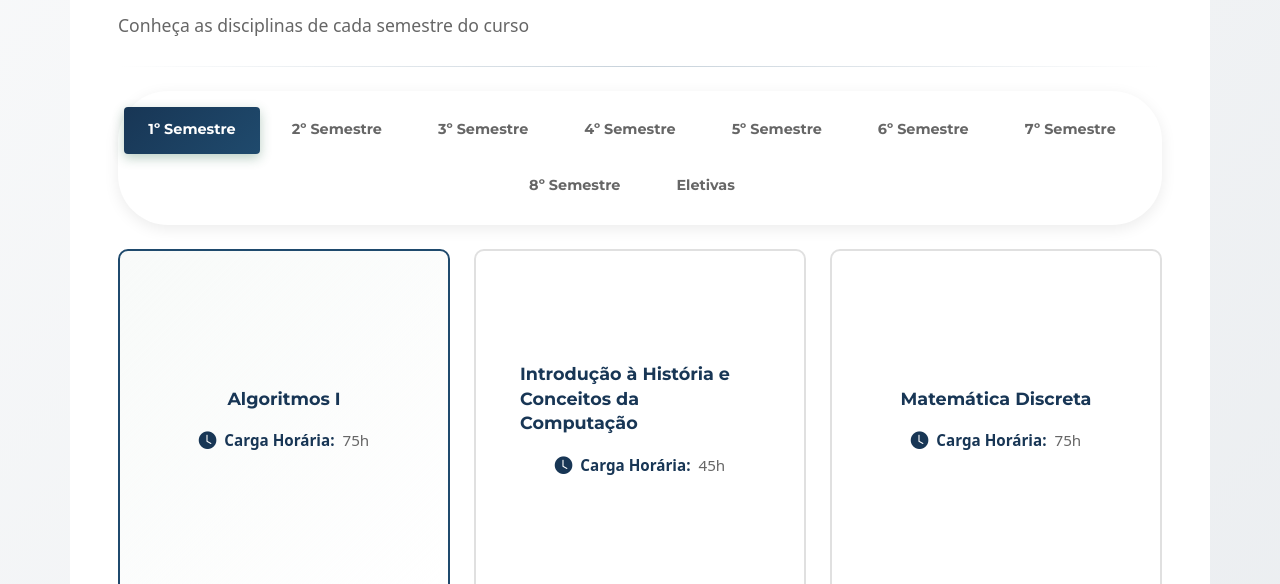
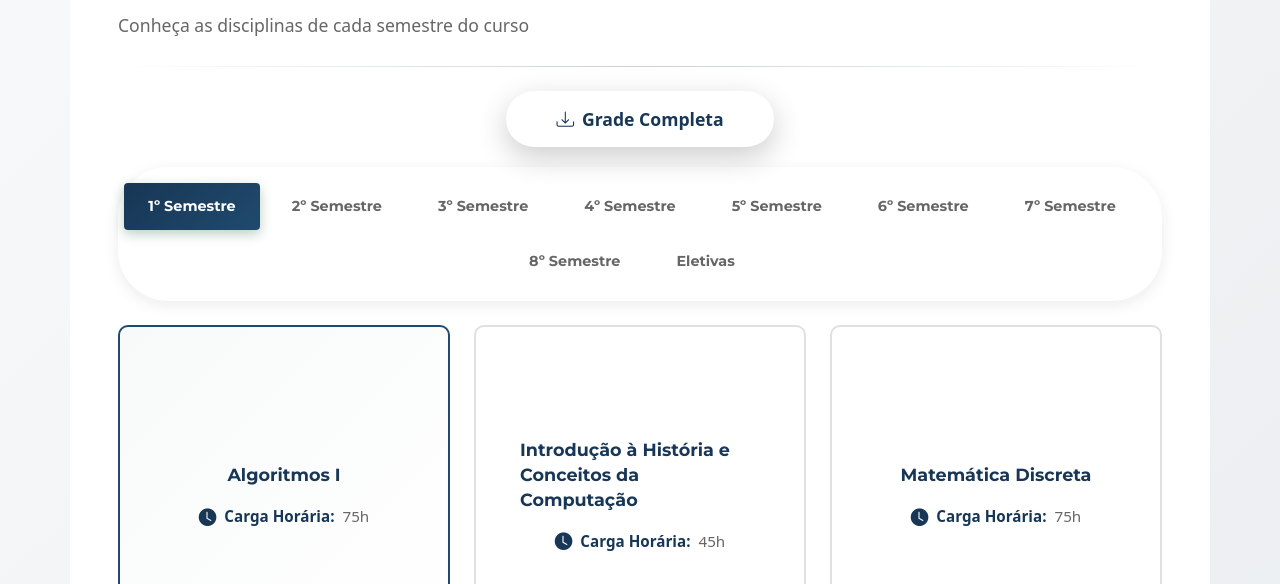
Before and after one commit to felipenwn/Site_IFSul, a plain HTML site: page src/bcc_grade/index.html in a window 1280 px wide. Shown: the part 216-800 px from the top of the page. Drawn offline with nearby package versions, Linux system fonts and the light colour scheme.

Commit message:
download grade completa

```diff
--- a/assets/css/Cursos/bcc.css
+++ b/assets/css/Cursos/bcc.css
@@ -22,6 +22,25 @@
   padding: 4rem 0;
 }
 
+.btn-wrapper
+{
+    display: flex;
+    justify-content: center;
+    align-items: end;
+    margin-bottom: 20px;
+}
+.btn-cta {
+    background: white;
+    color: var(--ifsul-blue);
+    padding: 15px 50px;
+    border-radius: 50px;
+    font-weight: 700;
+    font-size: 1.1rem;
+    text-decoration: none;
+    display: inline-block;
+    transition: all 0.3s ease;
+    box-shadow: 0 10px 30px rgba(0, 0, 0, 0.2);
+}
 
 .section-title {
   font-family: 'Montserrat', sans-serif;
--- a/src/bcc_grade/index.html
+++ b/src/bcc_grade/index.html
@@ -54,6 +54,10 @@
                 <h2 class="section-title">Grade Curricular Matriz 2023</h2>
                 <p class="section-description mb-4">Conheça as disciplinas de cada semestre do curso</p>
                 <hr class="my-4">
+
+                <div class="btn-wrapper mt-3 mt-md-0">
+                    <a href="../../assets/docs/bcc/DisciplinasBCC2023.zip" class="btn-cta"> <i class="bi bi-download me-2"></i>Grade Completa</a>
+                </div>
 
                 <!-- Navegação por Abas -->
                 <ul class="nav nav-pills mb-4 justify-content-center flex-wrap" id="semesterTabs" role="tablist">
@@ -1748,6 +1752,10 @@
                 <p class="section-description mb-4">Conheça as disciplinas de cada semestre do curso</p>
                 <hr class="my-4">
 
+                <div class="btn-wrapper mt-3 mt-md-0">
+                    <a href="../../assets/docs/bcc/DisciplinasBCC2017.zip" class="btn-cta"> <i class="bi bi-download me-2"></i>Grade Completa</a>
+                </div>
+
                 <!-- Navegação por Abas -->
                 <ul class="nav nav-pills mb-4 justify-content-center flex-wrap" id="semesterTabs2" role="tablist">
                     <li class="nav-item" role="presentation">
```
Also changed, not shown: src/tmsi_grade/index.html (+1 -1 lines), 2 other files.
